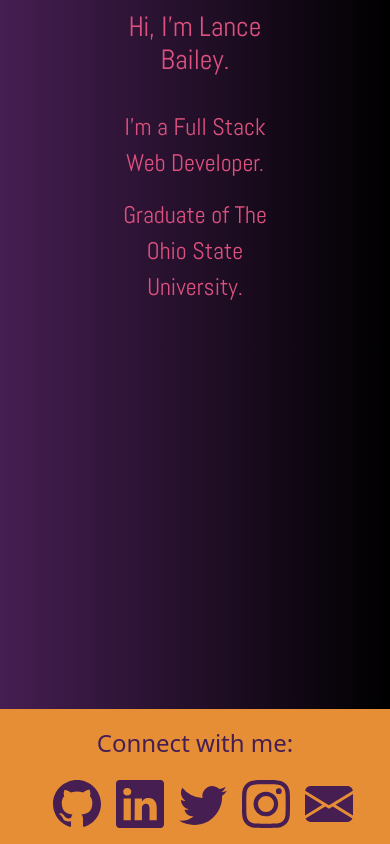
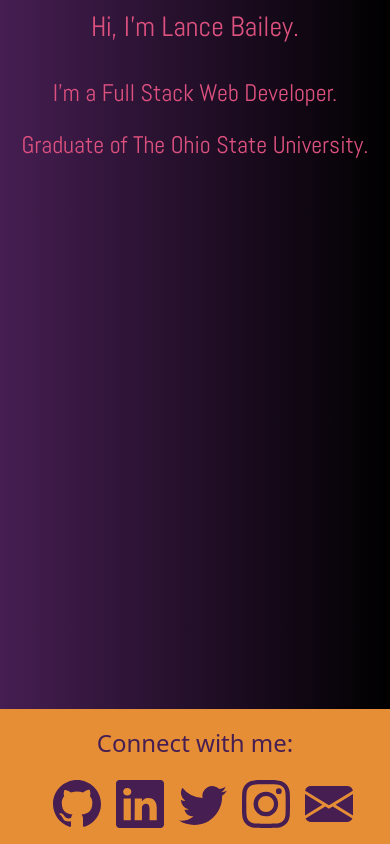
Before and after one commit to lancebailey26/portfolioREACT, a React (Create React App) app: page / in a window 390 px wide. Built offline with nearby package versions, Linux system fonts and the light colour scheme.

Commit message:
css changed for mobile

```diff
--- a/src/App.css
+++ b/src/App.css
@@ -68,7 +68,7 @@ p{
   }
   .center {
     margin: auto;
-    width: 50%;
+
     /* border: 3px solid var(--orange); */
     font-family: 'Abel';
     padding: 10px;
--- a/src/App.js
+++ b/src/App.js
@@ -1,12 +1,12 @@
 import './App.css';
-import Homepage from './components/homepage';
+import Intro from './components/intro';
 import Contact from './components/contact';
 
 
 function App() {
   return (
    <>
-      <Homepage />
+      <Intro />
       <Contact/>
     </>
   );
--- a/src/components/homepage.js
+++ b/src/components/intro.js
@@ -1,4 +1,4 @@
-export default function homepage(){
+export default function intro(){
 
     return (
         <div className='center '>
```
